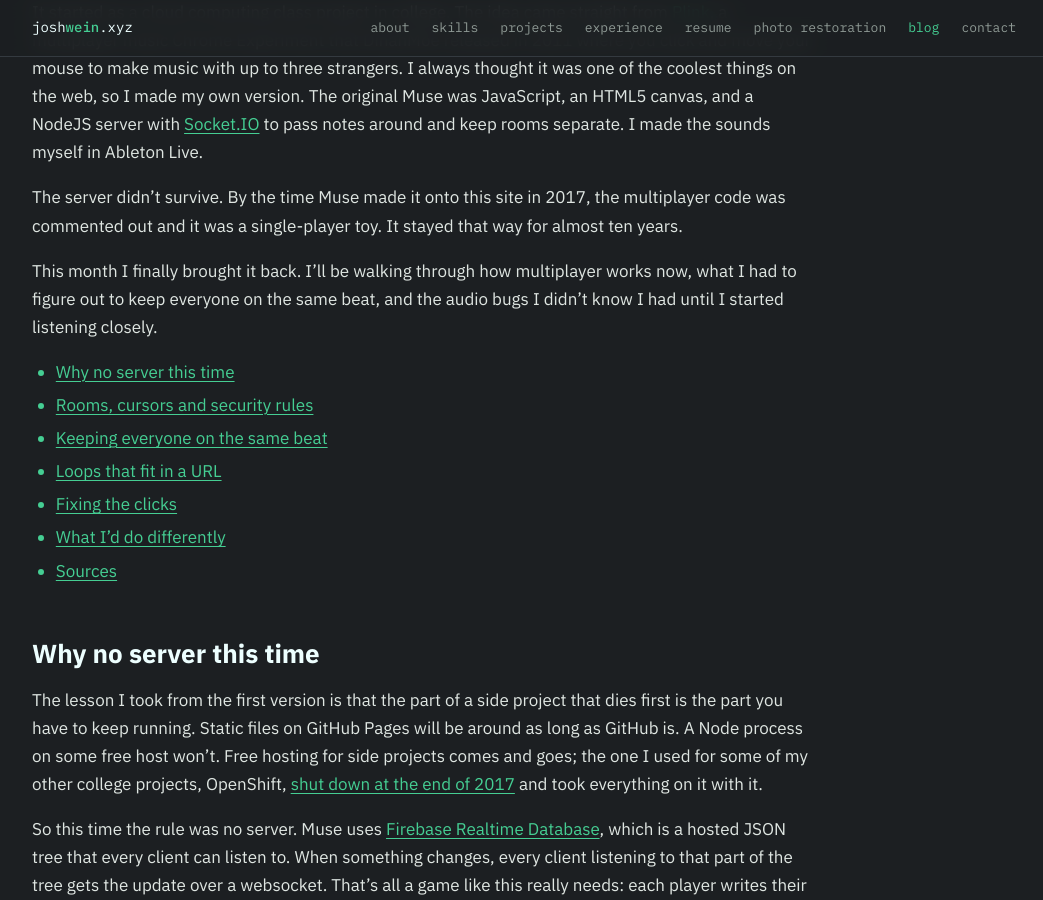
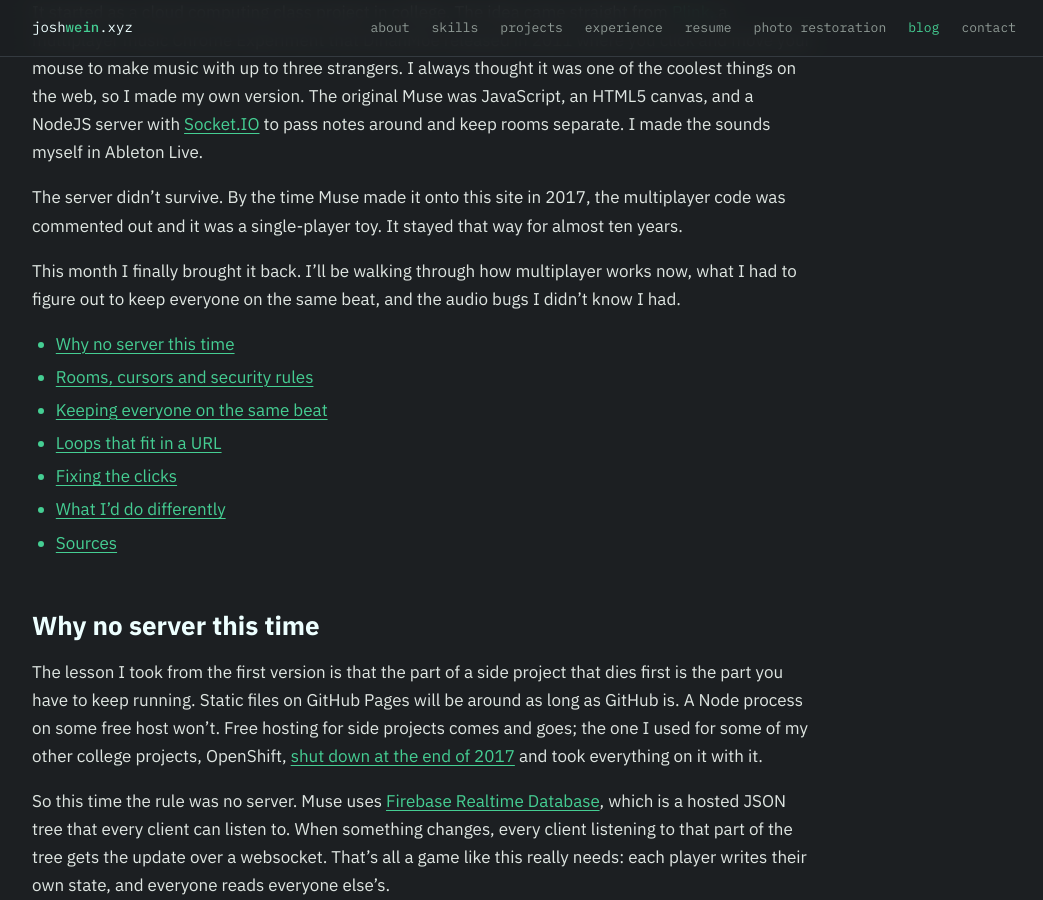
Before and after one commit to JoshWein/blog, a Jekyll site: the page built from _posts/2026-11-09-muse-multiplayer.md, in a window 1280 px wide and 900 px high, scrolled down 671 px. Shown: the whole window, without its empty margins (116-1159 px from the left). Built offline with Jekyll 4.4.1, drawn with Linux system fonts in a browser that asks for light colours; comment, search, counter and statistics services are not loaded.

Commit message:
Muse post: apply Josh's intro wording
Co-Authored-By: Claude Opus 5.5 <noreply@anthropic.com>
Claude-Session: https://claude.ai/code/session_01HtAirnAPbjwmoVhGENbF7p

```diff
--- a/_posts/2026-11-09-muse-multiplayer.md
+++ b/_posts/2026-11-09-muse-multiplayer.md
@@ -12,7 +12,7 @@ It started as a cloud computing class project in college. The idea came straight
 
 The server didn't survive. By the time Muse made it onto this site in 2017, the multiplayer code was commented out and it was a single-player toy. It stayed that way for almost ten years.
 
-This month I finally brought it back. I'll be walking through how multiplayer works now, what I had to figure out to keep everyone on the same beat, and the audio bugs I didn't know I had until I started listening closely.
+This month I finally brought it back. I'll be walking through how multiplayer works now, what I had to figure out to keep everyone on the same beat, and the audio bugs I didn't know I had.
 
 * [Why no server this time](#why-no-server-this-time)
 * [Rooms, cursors and security rules](#rooms-cursors-and-security-rules)
```
